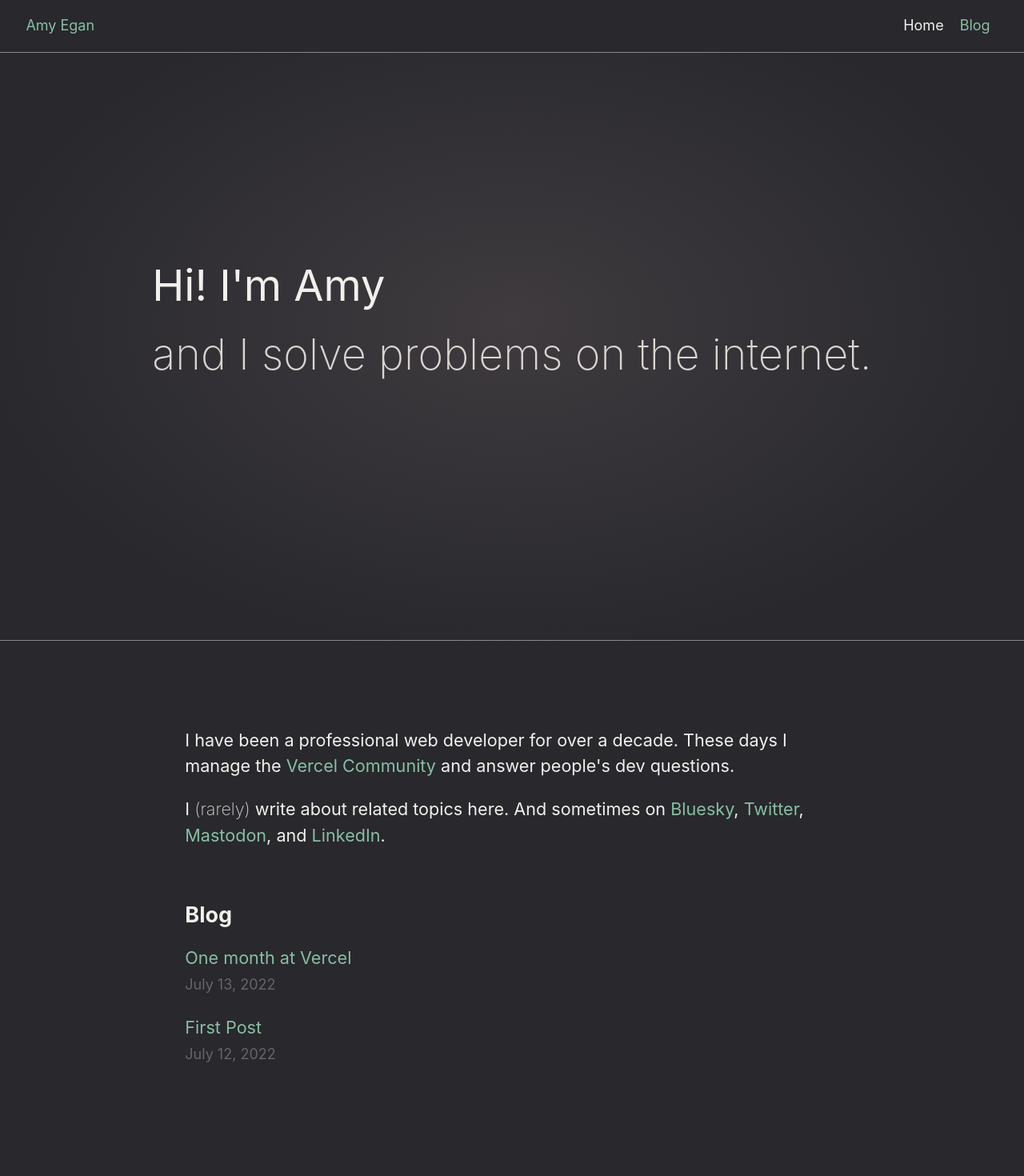
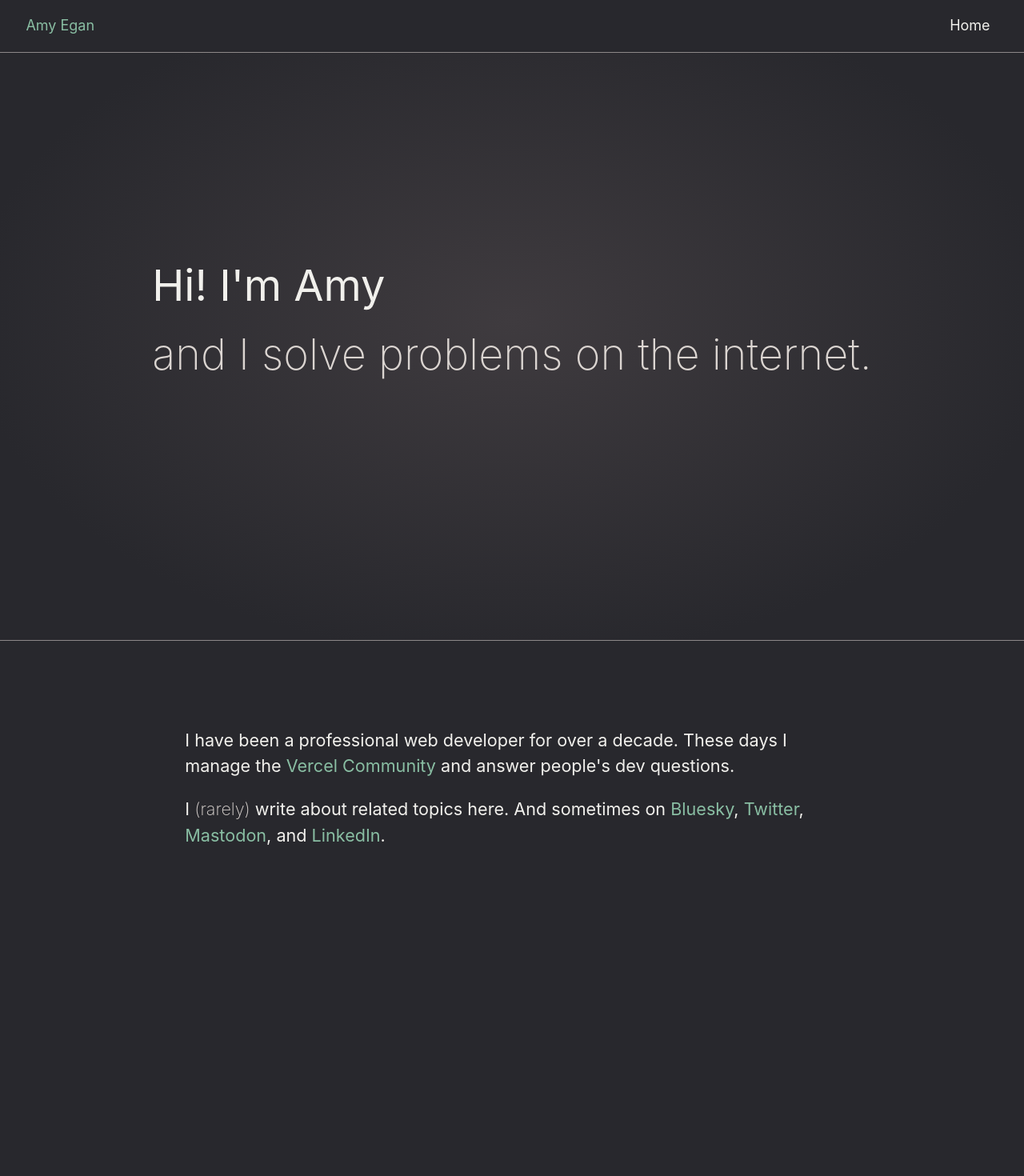
Before and after one commit to amyegan/nextjs-blog, a Next.js app: page / in a window 1280 px wide. Shown: the top 1470 px of the page at 80% size. Built offline with nearby package versions, Linux system fonts and the light colour scheme.

Commit message:
Remove blog list

```diff
--- a/components/layout.js
+++ b/components/layout.js
@@ -16,7 +16,7 @@ export default function Layout({ children, home, post }) {
         <meta
           property="og:image"
           content={`https://og-image.vercel.app/${encodeURI(
-            siteTitle
+            siteTitle,
           )}.png?theme=light&md=0&fontSize=75px&images=https%3A%2F%2Fassets.vercel.com%2Fimage%2Fupload%2Ffront%2Fassets%2Fdesign%2Fnextjs-black-logo.svg`}
         />
         <meta name="og:title" content={siteTitle} />
@@ -46,9 +46,6 @@ export default function Layout({ children, home, post }) {
               <NavLink href="/" exact>
                 Home
               </NavLink>
-            </li>
-            <li>
-              <NavLink href="/blog">Blog</NavLink>
             </li>
           </ul>
         </nav>
--- a/pages/index.js
+++ b/pages/index.js
@@ -49,20 +49,6 @@ export default function Home({ allPostsData }) {
             <Link href="https://indieweb.social/@amyegan">Mastodon</Link>, and{" "}
             <Link href="https://www.linkedin.com/in/amyaegan">LinkedIn</Link>.
           </p>
-          <h2 className={utilStyles.headingLg}>Blog</h2>
-          <ul className={utilStyles.list}>
-            {allPostsData.map(({ id, date, title }) => (
-              <li className={utilStyles.listItem} key={id}>
-                <Link href={`/blog/${id}`} legacyBehavior={false}>
-                  {title}
-                </Link>
-                <br />
-                <small className={utilStyles.lightText}>
-                  <PrettyDate dateString={date} />
-                </small>
-              </li>
-            ))}
-          </ul>
         </div>
       </section>
     </Layout>
```
